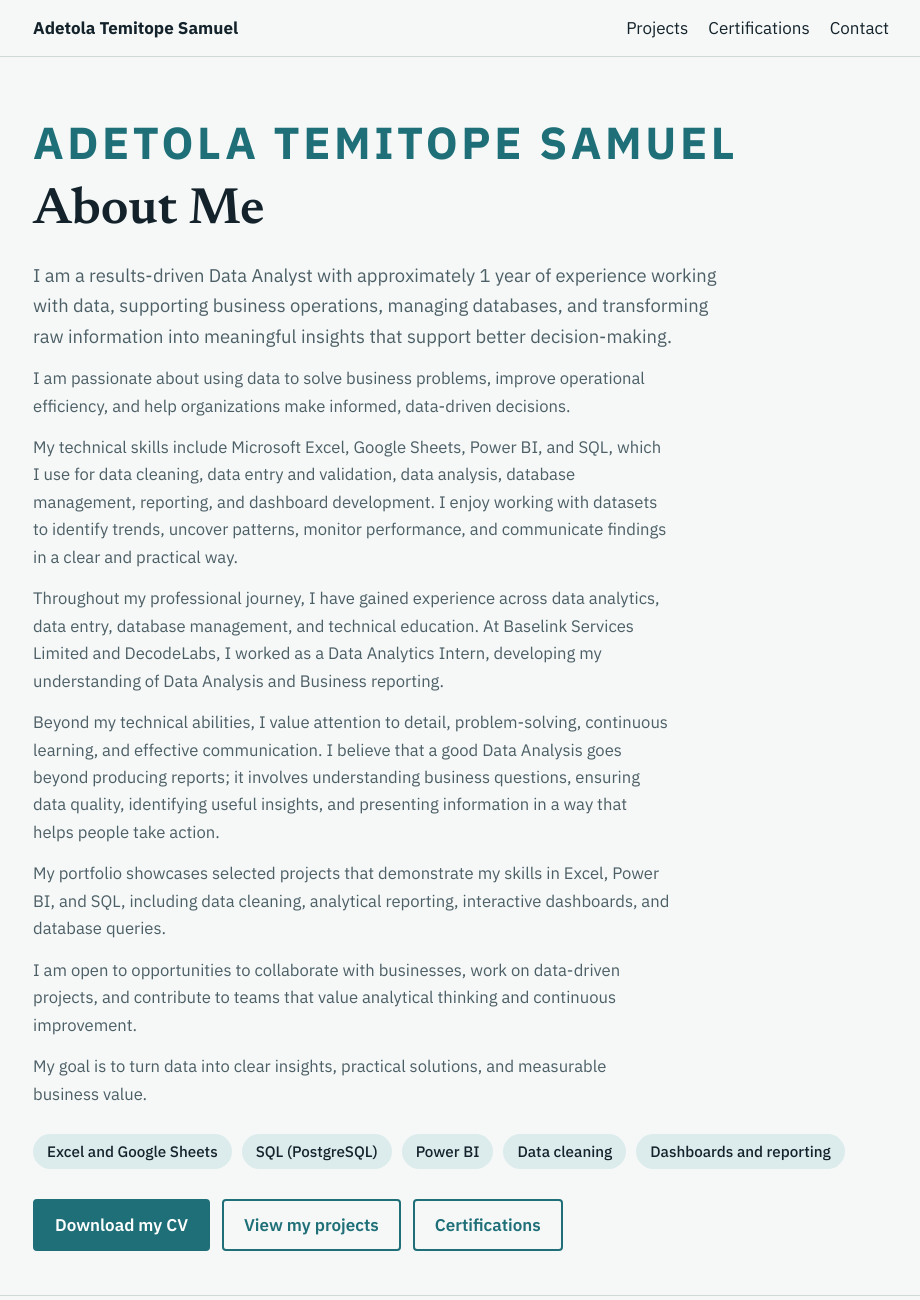
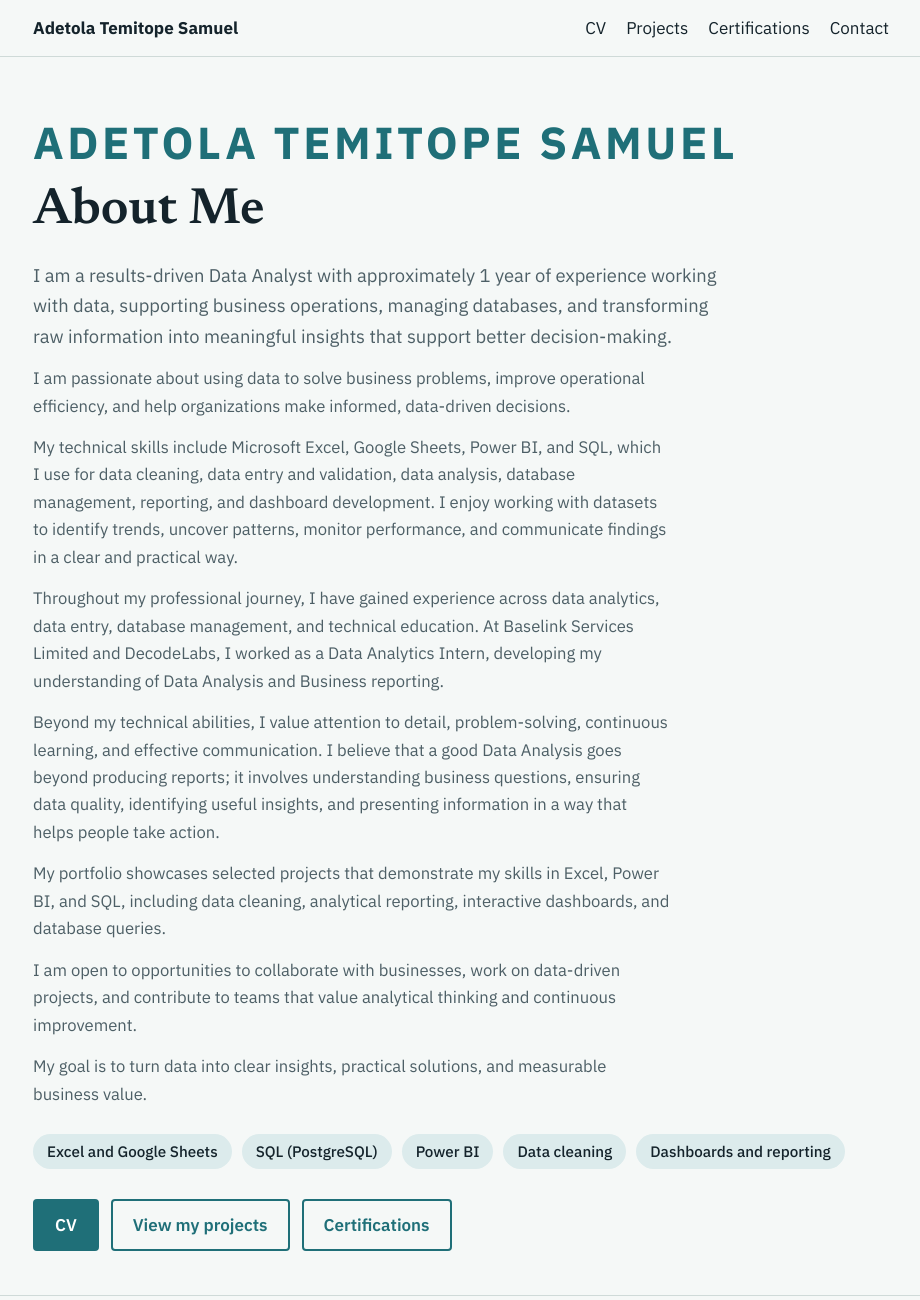
Before and after one commit to Adetolasam/adetolasam.github.io, a plain HTML site: page index.html in a window 1280 px wide. Shown: the top 1300 px of the page, without its empty margins (179-1099 px from the left). Drawn offline with Linux system fonts and the light colour scheme.

Commit message:
Add files via upload

```diff
--- a/index.html
+++ b/index.html
@@ -1,5 +1,5 @@
 <!DOCTYPE html>
-<!-- LATEST VERSION (5 Nov 2026): name in capitals above About Me, full About Me write-up (8 paragraphs), buttons Download my CV / View my projects / Certifications. No projects on this page. -->
+<!-- LATEST VERSION (5 Nov 2026): name in capitals above About Me, full About Me write-up (8 paragraphs), buttons CV / View my projects / Certifications. No projects on this page. -->
 <html lang="en">
 <head>
 <meta charset="utf-8">
@@ -53,7 +53,7 @@ footer{border-top:1px solid var(--line);padding:26px 0;color:var(--muted);font-s
 </style>
 </head>
 <body>
-<nav><div class="wrap"><strong>Adetola Temitope Samuel</strong><a href="projects.html">Projects</a><a href="certifications.html">Certifications</a><a href="#contact">Contact</a></div></nav>
+<nav><div class="wrap"><strong>Adetola Temitope Samuel</strong><a href="cv.html">CV</a><a href="projects.html">Projects</a><a href="certifications.html">Certifications</a><a href="#contact">Contact</a></div></nav>
 
 <header class="hero"><div class="wrap">
 <p class="name-block">ADETOLA TEMITOPE SAMUEL</p>
@@ -67,7 +67,7 @@ footer{border-top:1px solid var(--line);padding:26px 0;color:var(--muted);font-s
 <p class="lead sm">I am open to opportunities to collaborate with businesses, work on data-driven projects, and contribute to teams that value analytical thinking and continuous improvement.</p>
 <p class="lead sm">My goal is to turn data into clear insights, practical solutions, and measurable business value.</p>
 <ul class="chips"><li>Excel and Google Sheets</li><li>SQL (PostgreSQL)</li><li>Power BI</li><li>Data cleaning</li><li>Dashboards and reporting</li></ul>
-<div class="cta"><a class="btn" href="cv.pdf" download="Adetola-Temitope-Samuel-CV.pdf">Download my CV</a><a class="btn alt" href="projects.html">View my projects</a><a class="btn alt" href="certifications.html">Certifications</a></div>
+<div class="cta"><a class="btn" href="cv.html">CV</a><a class="btn alt" href="projects.html">View my projects</a><a class="btn alt" href="certifications.html">Certifications</a></div>
 </div></header>
 
 <main>
```
